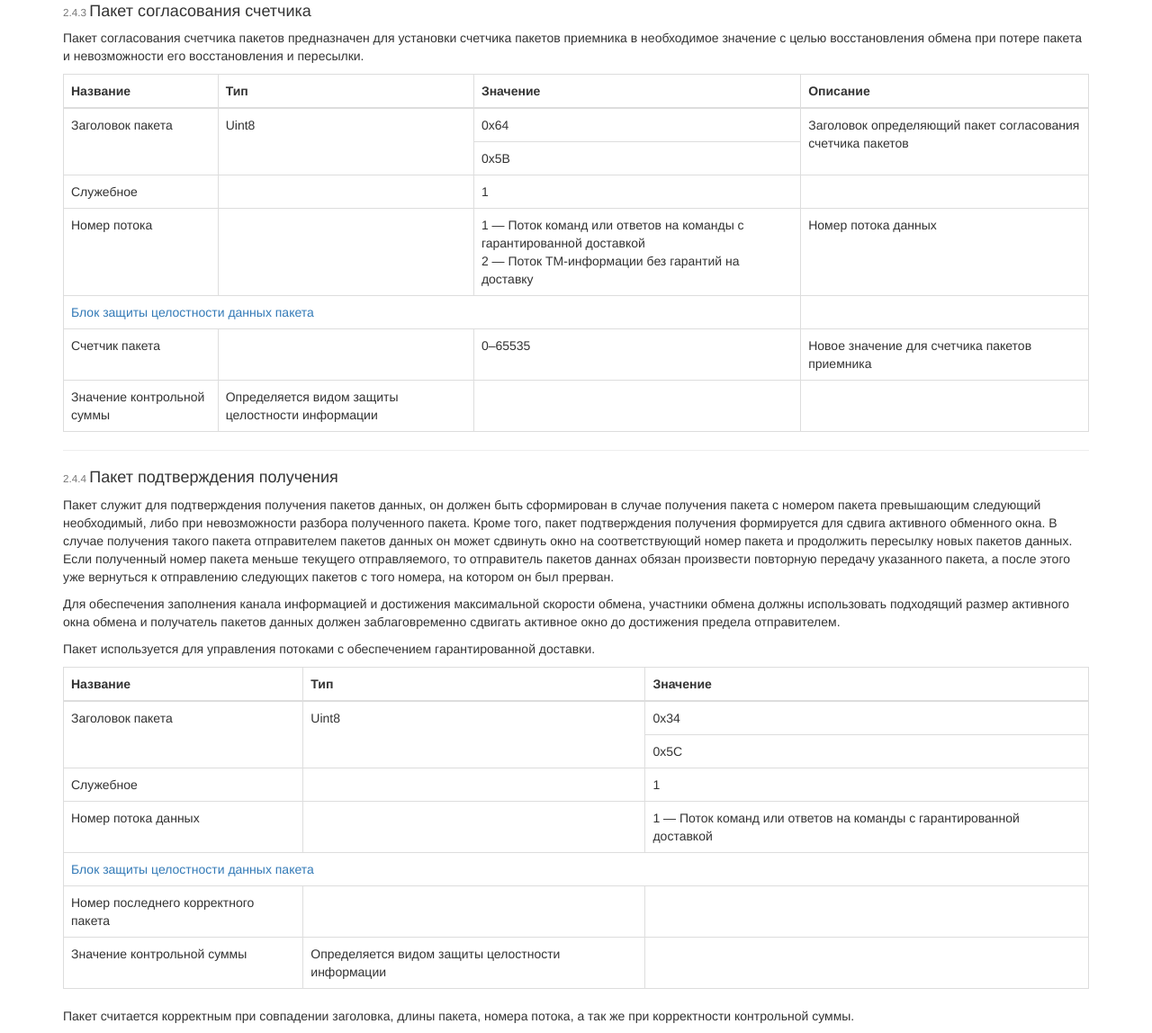
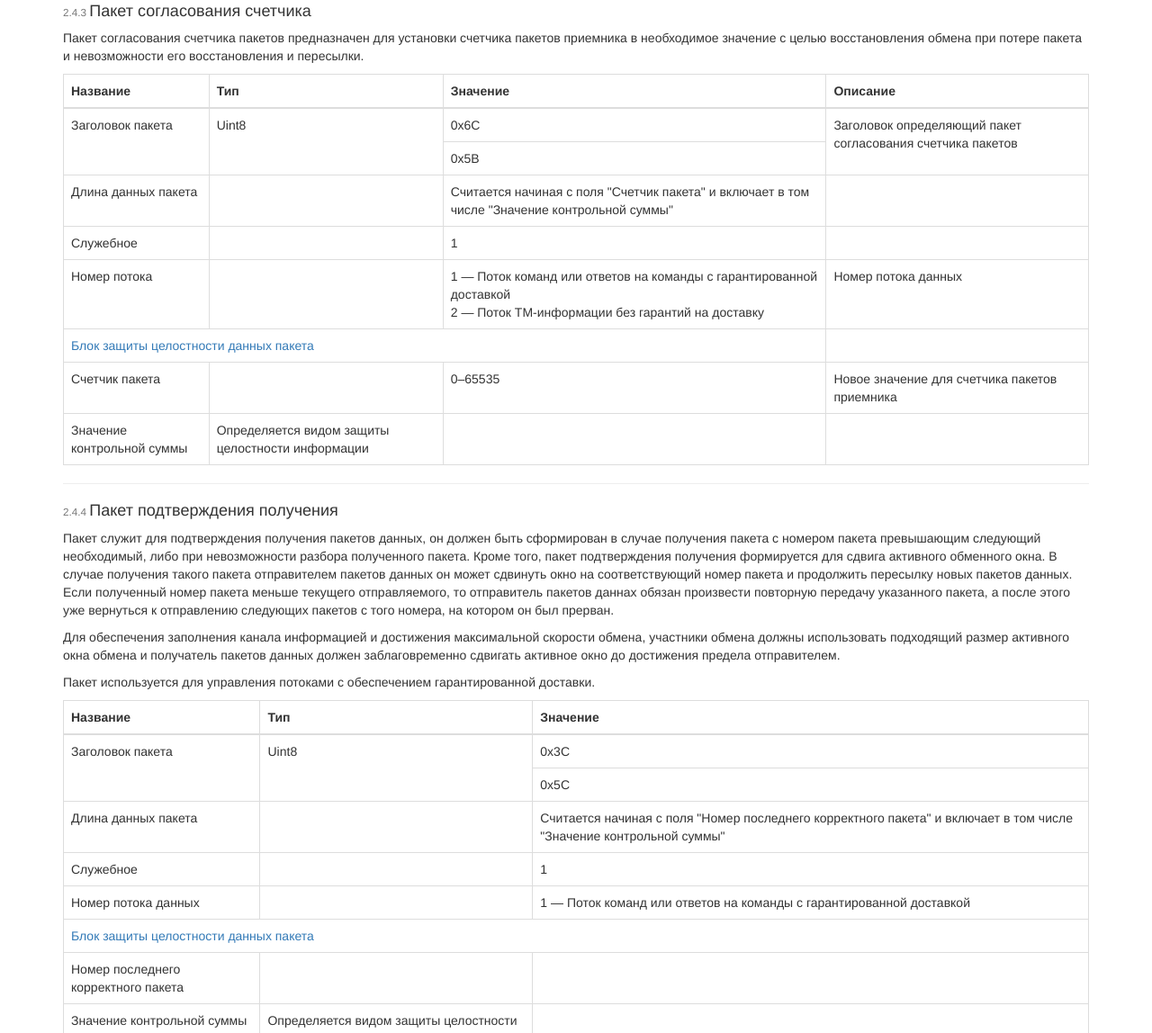
Before and after one commit to acsl-mipt/acsl-mipt.github.io, a plain HTML site: page Onboard_protocol.html in a window 1280 px wide. Shown: the part 3200-4348 px from the top of the page at 90% size. Drawn offline with nearby package versions, Linux system fonts and the light colour scheme.

Commit message:
Fix for multiplexing packets length property

```diff
--- a/Onboard_protocol.html
+++ b/Onboard_protocol.html
@@ -105,8 +105,7 @@
     <div>
         <h3 id="streams-types">Описание типов данных</h3>
         <div>
-            <p>Все поля заголовков пакетов кодируются в формате длины <a href="https://en.wikipedia.org/wiki/X.690#BER_encoding">формата BER</a> (если явно не указано иное) который позволяет кодировать значение от 0 до 2<sup>128</sup>. Старший бит первого байта кодирует вид формата: если он равен 0, то оставшиеся 7 бит кодируют непосредственно значение, если он равен 1, то
-оставшиеся 7 бит кодируют длину значения в байтах + 1, а затем идет непосредственно само значение. Корректным представлением значения является самое компактное представление где старший бит первого байта сброшен, например 0 должен быть представлен как 0b0000 0000.
+            <p>Все поля заголовков пакетов кодируются в формате длины <a href="https://en.wikipedia.org/wiki/X.690#BER_encoding">формата BER</a> (если явно не указано иное) который позволяет кодировать значение от 0 до 2<sup>128</sup>. Старший бит первого байта кодирует вид формата: если он равен 0, то оставшиеся 7 бит кодируют непосредственно значение, если он равен 1, то оставшиеся 7 бит кодируют длину значения в байтах + 1, а затем идет непосредственно само значение. Корректным представлением значения является самое компактное представление где старший бит первого байта сброшен, например 0 должен быть представлен как 0b0000 0000.
         </div>
         <hr/>
 
@@ -286,9 +285,12 @@
                         <tbody>
                             <tr><td rowspan="2">Заголовок пакета
                                 <td rowspan="2">Uint8
-                                <td>0x64
+                                <td>0x6C
                                 <td rowspan="2">Заголовок определяющий пакет согласования счетчика пакетов
                             <tr><td>0x5B
+                            <tr><td>Длина данных пакета
+                                <td>
+                                <td>Считается начиная с поля "Счетчик пакета" и включает в том числе "Значение контрольной суммы"
                             <tr><td>Служебное
                                 <td>
                                 <td>1
@@ -324,8 +326,11 @@
                         <tbody>
                             <tr><td rowspan="2">Заголовок пакета
                                 <td rowspan="2">Uint8
-                                <td>0x34
+                                <td>0x3C
                             <tr><td>0x5C
+                            <tr><td>Длина данных пакета
+                                <td>
+                                <td>Считается начиная с поля "Номер последнего корректного пакета" и включает в том числе "Значение контрольной суммы"
                             <tr><td>Служебное
                                 <td>
                                 <td>1
```
